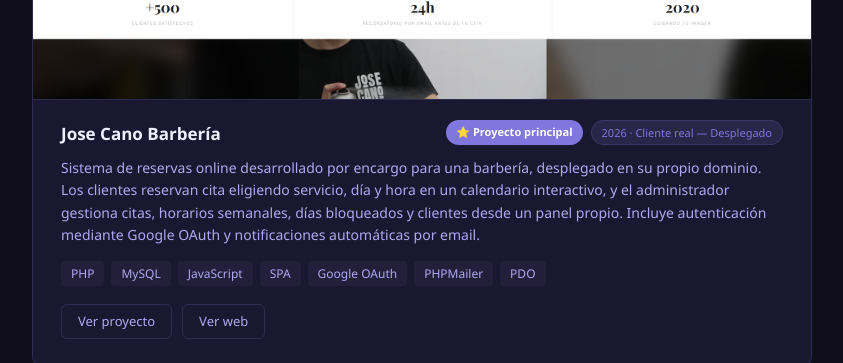
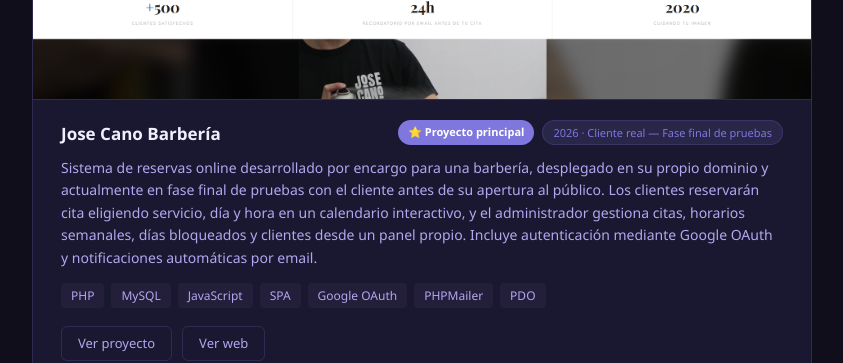
Before and after one commit to Albertovazquez20/albertovazquez20.github.io, a plain HTML site: page index.html in a window 1280 px wide. Shown: the part 1920-2283 px from the top of the page, without its empty margins (218-1061 px from the left). Drawn offline with Linux system fonts and the light colour scheme.

Commit message:
Actualizar estado del proyecto barbería: fase final de pruebas
Updated project description to reflect current testing phase.

```diff
--- a/index.html
+++ b/index.html
@@ -251,10 +251,10 @@ footer{text-align:center;padding:36px 40px;color:var(--txt2);font-size:13px;bord
       <h3 class="proj-title">Jose Cano Barbería</h3>
       <span class="proj-badges">
         <span class="proj-badge-main">⭐ Proyecto principal</span>
-        <span class="proj-badge">2026 · Cliente real — Desplegado</span>
+        <span class="proj-badge">2026 · Cliente real — Fase final de pruebas</span>
       </span>
     </div>
-    <p class="proj-desc">Sistema de reservas online desarrollado por encargo para una barbería, desplegado en su propio dominio. Los clientes reservan cita eligiendo servicio, día y hora en un calendario interactivo, y el administrador gestiona citas, horarios semanales, días bloqueados y clientes desde un panel propio. Incluye autenticación mediante Google OAuth y notificaciones automáticas por email.</p>
+     <p class="proj-desc">Sistema de reservas online desarrollado por encargo para una barbería, desplegado en su propio dominio y actualmente en fase final de pruebas con el cliente antes de su apertura al público. Los clientes reservarán cita eligiendo servicio, día y hora en un calendario interactivo, y el administrador gestiona citas, horarios semanales, días bloqueados y clientes desde un panel propio. Incluye autenticación mediante Google OAuth y notificaciones automáticas por email.</p>
     <div class="proj-tech">
       <span class="tech">PHP</span><span class="tech">MySQL</span><span class="tech">JavaScript</span>
       <span class="tech">SPA</span><span class="tech">Google OAuth</span><span class="tech">PHPMailer</span><span class="tech">PDO</span>
```
